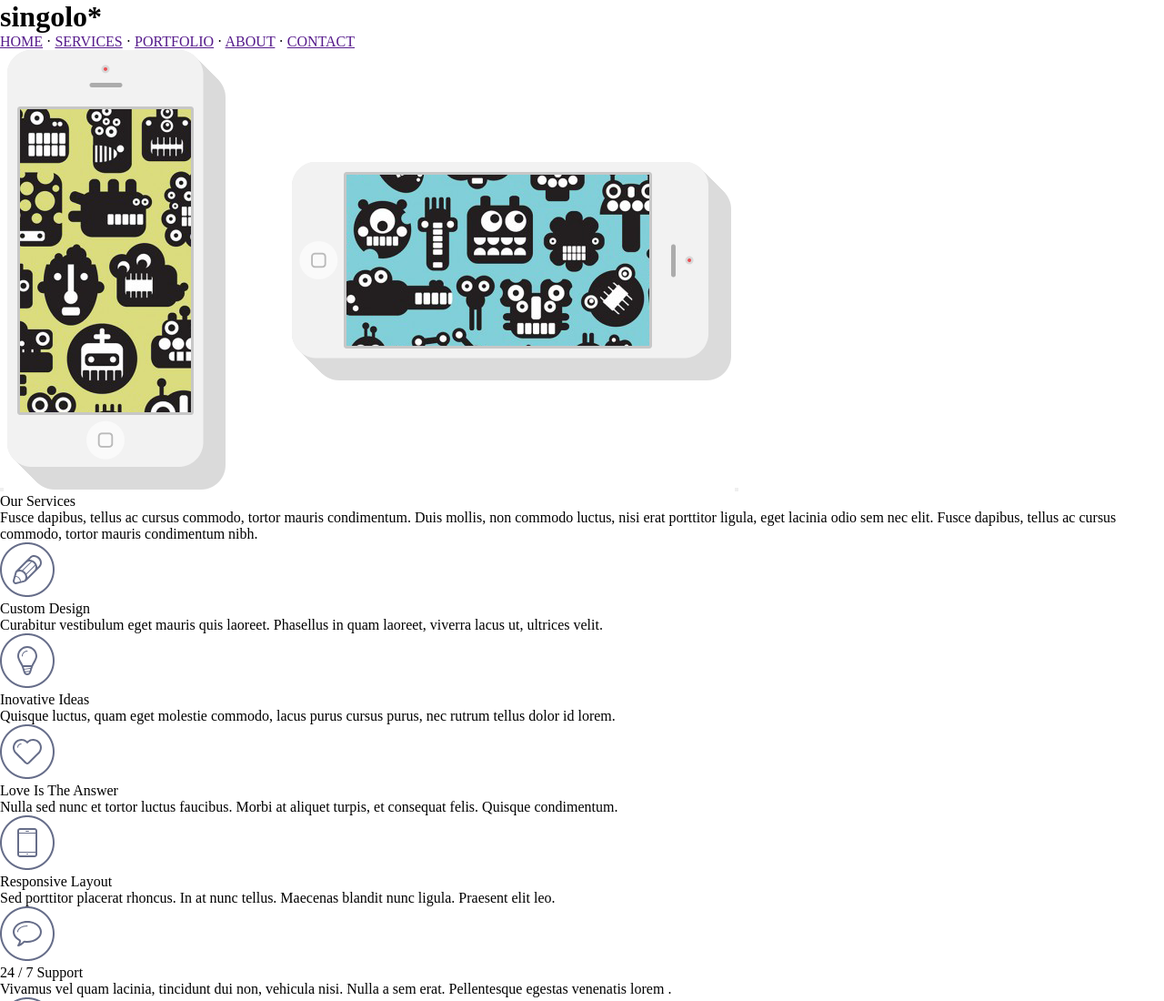
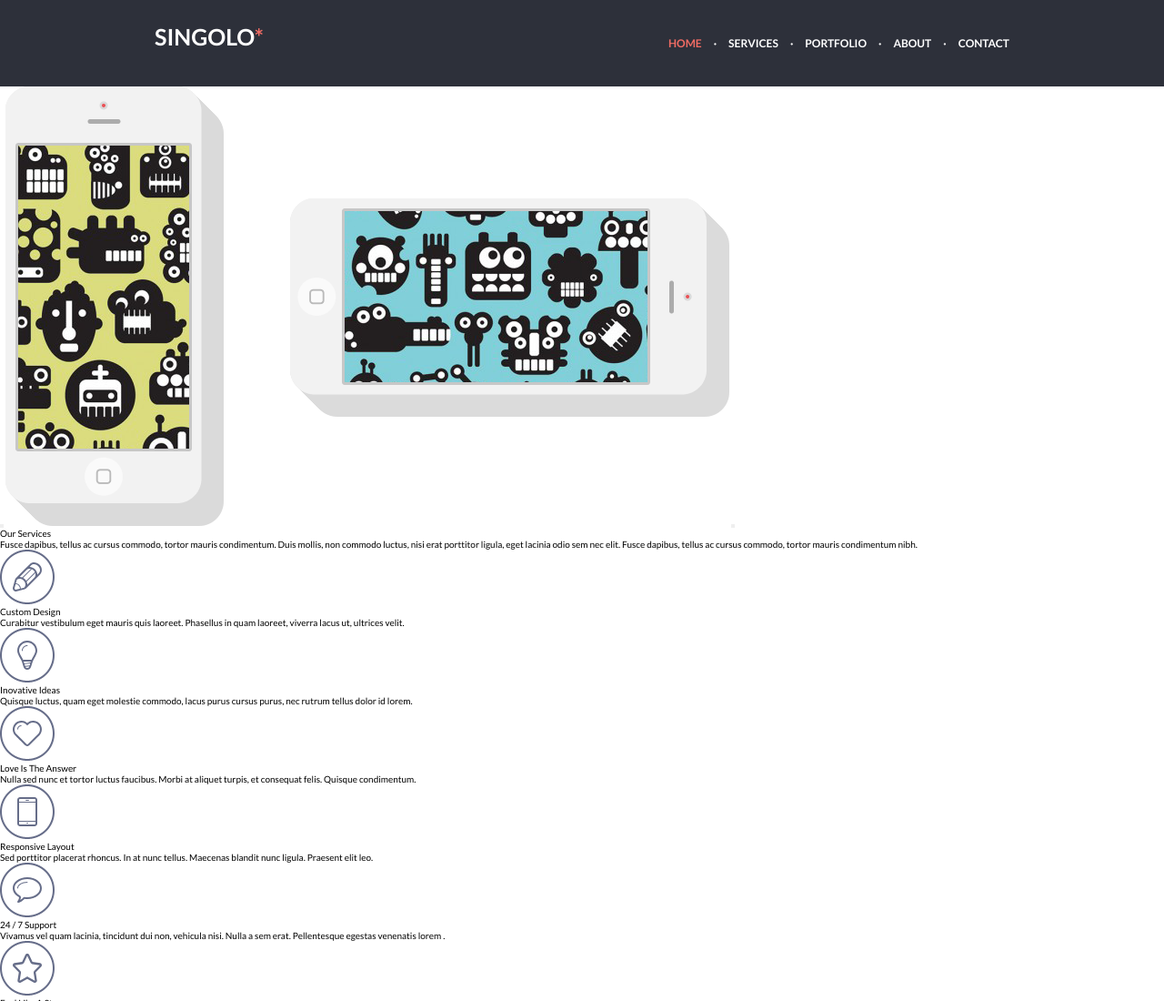
Before and after one commit to rhjje/singolo, a website built with webpack: page src/html/index.html in a window 1280 px wide. Shown: the top 1100 px of the page at 91% size. Built offline with nearby package versions, Linux system fonts and the light colour scheme; files whose address does not match are found by name.

Commit message:
feat: add styles to header

```diff
--- a/src/html/index.html
+++ b/src/html/index.html
@@ -4,6 +4,8 @@
 <head>
   <meta charset="UTF-8">
   <meta name="viewport" content="width=device-width, initial-scale=1.0">
+  <link rel="preconnect" href="https://fonts.gstatic.com">
+  <link href="https://fonts.googleapis.com/css2?family=Lato:wght@100;300;400;700;900&display=swap" rel="stylesheet">
   <title>Singolo</title>
 </head>
 
@@ -12,7 +14,7 @@
     <div class="wrapper">
       <h1 class="title">singolo<span>*</span></h1>
       <nav class="navigation">
-        <a href="" class="navigation__item">HOME</a>
+        <a href="" class="navigation__item navigation__item_active">HOME</a>
         <span class="navigation__item">·</span>
         <a href="" class="navigation__item">SERVICES</a>
         <span class="navigation__item">·</span>
--- /dev/null
+++ b/src/sass/_header.scss
@@ -0,0 +1,60 @@
+$blue: #2D303A;
+$red: #F06C64;
+$white: #FFFFFF;
+
+.header {
+  background-color: $blue;
+}
+
+.header .wrapper {
+  width: 1020px;
+  height: 95px;
+  background-color: $blue;
+  margin: 0 auto;
+  display: grid;
+  grid-template-columns: 40px 125px 440px 375px 1fr;
+  grid-template-rows: 1fr 1fr 40px;
+}
+
+.title {
+  font-weight: 700;
+  font-size: 2.5rem;
+  line-height: 3rem;
+  text-transform: uppercase;
+  color: $white;
+  grid-column: 2 / 3;
+  grid-row-start: 2;
+  align-self: end;
+  user-select: none;
+  span {
+    @extend .title;
+    color: $red;
+  }
+}
+
+.navigation {
+  grid-column: 4 / 5;
+  grid-row-start: 2;
+  align-self: end;
+  grid-template-columns: repeat(9, 1fr);
+  display: grid;
+  justify-content: space-between;
+  span {
+    display: block;
+    text-align: center;
+  }
+}
+
+.navigation__item {
+  text-decoration: none;
+  color: $white;
+  font-weight: 700;
+  font-size: 1.2rem;
+  line-height: 1.5rem;
+  &_active {
+    color: $red;
+  }
+  &:hover {
+    font-weight: 900;
+  }
+}
--- a/src/sass/style.scss
+++ b/src/sass/style.scss
@@ -1,4 +1,8 @@
 * {
   margin: 0;
   padding: 0;
+  font-family: 'Lato', sans-serif;
+  font-size: 10px;
 }
+
+@import './header';
```
Also changed, not shown: dist/index.html, dist/style.css.
